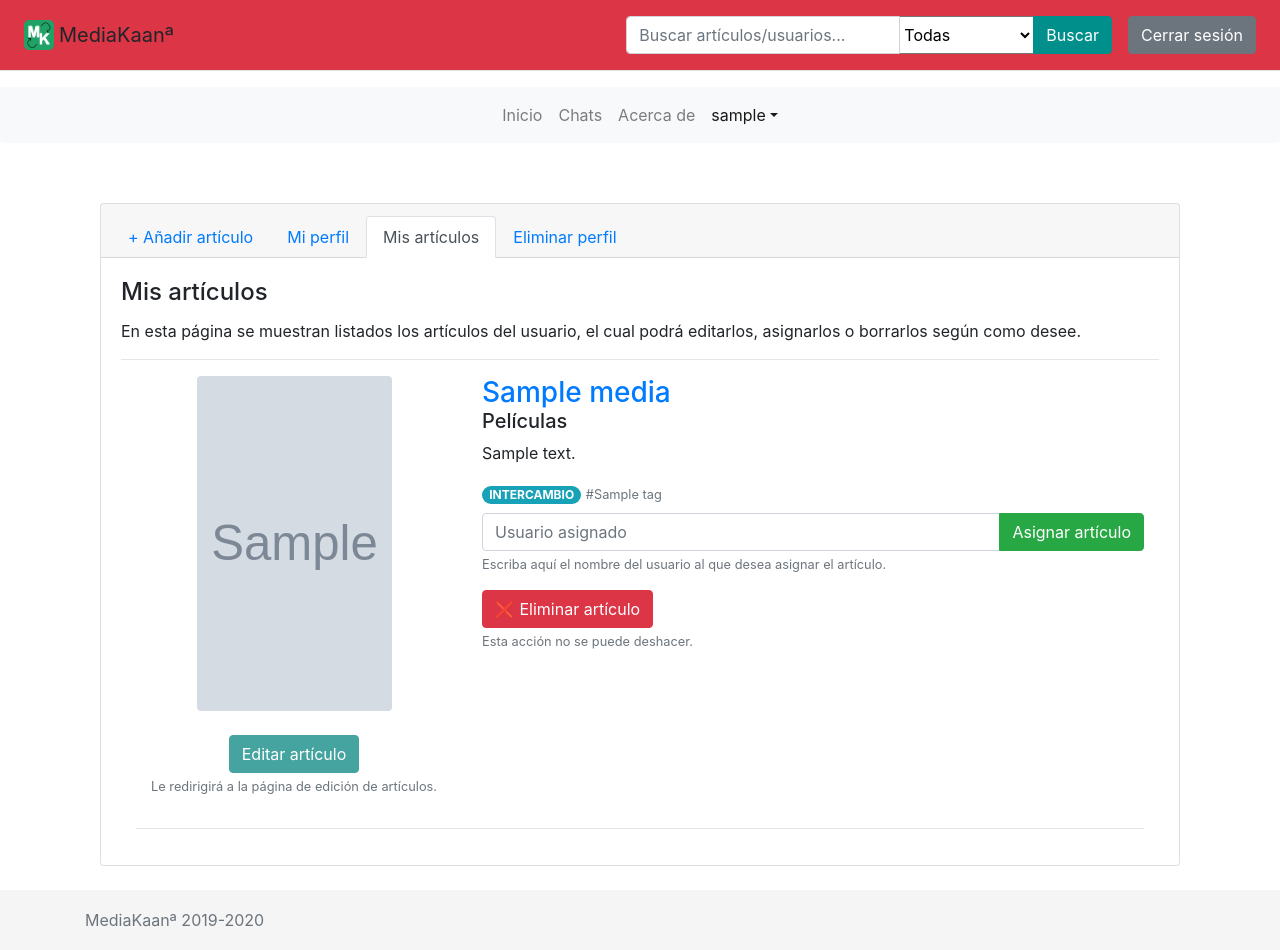
After one commit to micheldevs/MediaKaan, a Django app: a page that uses templates/gestionUsuarios/base.html in a window 1280 px wide. The commit adds this page. Run offline with Django 3.2, Linux system fonts and the light colour scheme; a user stored in the database is signed in; tables that the repository leaves empty hold one stand-in row (values such as "Sample post"); grey boxes marked "Sample" are stand-in pictures; some libraries are stand-ins or nearby versions.

Commit message:
Implementado muestra de artículos del usuario

```diff
--- a/gestionArticulos/urls.py
+++ b/gestionArticulos/urls.py
@@ -6,5 +6,6 @@ app_name = 'gestionArticulos'
 urlpatterns = [
     url(r'^resultados/$', views.articles_results, name='artresults'),
     url(r'^articulo/$', views.article, name='art'),
-    url(r'^registrararticulo/$', views.add_article, name='add_article')
+    url(r'^registrararticulo/$', views.add_article, name='add_article'),
+    url(r'^misarticulos/$', views.my_articles, name='my_articles'),
 ]
--- a/gestionArticulos/views.py
+++ b/gestionArticulos/views.py
@@ -144,3 +144,16 @@ def add_article(request):
     return render(request, 'gestionArticulos/addarticle.html', {'media_form': media_form,
                                                                 'tagserror': tagserror,
                                                                 'registered': registered})
+
+@login_required
+def my_articles(request):
+    """
+    Devolverá al usuario una plantilla con sus artículos.
+    """
+
+    try:
+        articulos = Media.objects.filter(propietario=request.user)
+    except:
+        articulos = None
+
+    return render(request, 'gestionArticulos/myarticles.html', {'articulos': articulos})
--- a/templates/gestionArticulos/addarticle.html
+++ b/templates/gestionArticulos/addarticle.html
@@ -14,7 +14,7 @@
                 <a class="nav-link" href="{% url 'gestionUsuarios:my_profile' %}">Mi perfil</a>
             </li>
             <li class="nav-item waves-effect waves-light">
-                <a class="nav-link" href="#">Mis artículos</a>
+                <a class="nav-link" href="{% url 'gestionArticulos:my_articles' %}">Mis artículos</a>
             </li>
             <li class="nav-item waves-effect waves-light">
                 <a class="nav-link" href="{% url 'gestionUsuarios:delete_user' %}">Eliminar perfil</a>
--- /dev/null
+++ b/templates/gestionArticulos/myarticles.html
@@ -0,0 +1,98 @@
+{% extends "gestionUsuarios/base.html" %}
+{% block title %} MediaKaanª | Añadir artículo {% endblock %}
+{% load static %}
+{% load widget_tweaks %}
+{% block body_block %}
+<div class="card">
+    <div class="card-header">
+        <ul class="nav nav-tabs card-header-tabs">
+            <li class="nav-item waves-effect waves-light">
+                <a class="nav-link" href="{% url 'gestionArticulos:add_article' %}"><span
+                        class="glyphicon">&#x2b;</span> Añadir artículo</a>
+            </li>
+            <li class="nav-item waves-effect waves-light">
+                <a class="nav-link" href="{% url 'gestionUsuarios:my_profile' %}">Mi perfil</a>
+            </li>
+            <li class="nav-item waves-effect waves-light">
+                <a class="nav-link active" href="{% url 'gestionArticulos:my_articles' %}">Mis artículos</a>
+            </li>
+            <li class="nav-item waves-effect waves-light">
+                <a class="nav-link" href="{% url 'gestionUsuarios:delete_user' %}">Eliminar perfil</a>
+            </li>
+        </ul>
+    </div>
+    <div class="card-body">
+        <h4 class="card-title">Mis artículos</h4>
+        <p>En esta página se muestran listados los artículos del usuario, el cual podrá editarlos, asignarlos o borrarlos según como desee.</p>
+        <hr>
+        <div class="container">
+            {% if not articulos %}
+            <div class="row justify-content-center">
+                <div class="col-6 text-center">
+                    <p>Aún no tienes artículos registrados, registra uno aquí.</p>
+                    <a class="btn btn-success" href="{% url 'gestionArticulos:add_article' %}" role="button">Registrar artículo</a>
+                </div>
+            </div>
+            {% else %}
+            {% for articulo in articulos %}
+            <div class="row">
+                <div class="col-12 col-lg-4 col-md-6 text-center">
+                    <img class="rounded" src="{% get_media_prefix %}{{articulo.fotoart}}"
+                        height="335" width="195">
+                    <br>
+                    <br>
+                    <a class="btn btn-success" href="#" style="background-color: #45a3a0; border-color: #45a3a0;" role="button">Editar artículo</a>
+                    <small class="form-text text-muted">
+                        <p>Le redirigirá a la página de edición de artículos.</p>
+                    </small>
+                </div>
+                <div class="col-12 col-lg-8 col-md-6">
+                    <a href="{% url 'gestionArticulos:art' %}?id={{articulo.media_id}}"><h3 class="mb-0 text-truncated">{{articulo.nombre}}</h3></a>
+                    <h5>{{articulo.categoria_text}}</h5>
+                    <p>
+                        {{articulo.descripcion}}
+                    </p>
+                    {% if articulo.accion == "INTERCAMBIO" %}
+                    <span class="badge badge-pill badge-info">{{articulo.accion}}</span>
+                    {% elif articulo.accion == "DONO" %}
+                    <span class="badge badge-pill badge-success">{{articulo.accion}}</span>
+                    {% else %}
+                    <span class="badge badge-pill badge-primary">{{articulo.accion}}</span>
+                    {% endif %}
+                    <small>
+                        {% for tag in articulo.tags.all %}
+                        <a href="{% url 'gestionArticulos:artresults' %}?consulta={{tag.name}},&categoria=Todas">
+                            <label class="text-muted">#{{tag.name}}</label>
+                        </a>
+                        {% endfor %}
+                    </small>
+                    <form method="post">
+                        {% csrf_token %}
+                        <div class="form-group">
+                            <div class="input-group">
+                                <input class="form-control" type="text" name="asignado" placeholder="Usuario asignado">
+                                <span class="input-group-append">
+                                   <button type="submit" name="asignar" value="{{articulo.media_id}}" class="btn btn-success">Asignar artículo</button>
+                                </span>
+                            </div>
+                            <small class="form-text text-muted">
+                                <p>Escriba aquí el nombre del usuario al que desea asignar el artículo.</p>
+                            </small>
+                        </div>
+                        <div class="form-group">
+                            <button type="submit" name="eliminar" value="{{articulo.media_id}}" class="btn btn-danger">&#10060; Eliminar artículo</button>
+                            <small class="form-text text-muted">
+                                <p>Esta acción no se puede deshacer.</p>
+                            </small>
+                        </div>
+                    </form>
+                </div>
+            </div>
+            <hr>
+            {% endfor %}
+            {% endif %}
+        </div>
+    </div>
+</div>
+<br>
+{% endblock %}
--- a/templates/gestionUsuarios/base.html
+++ b/templates/gestionUsuarios/base.html
@@ -84,7 +84,7 @@
                      <a class="nav-link dropdown-toggle" data-toggle="dropdown" href="#" role="button" aria-haspopup="true" aria-expanded="false">{{ user.username }}</a>
                      <div class="dropdown-menu">
                        <a class="dropdown-item" href="{% url 'gestionUsuarios:my_profile' %}">Mi perfil</a>
-                       <a class="dropdown-item" href="#">Mis artículos</a>
+                       <a class="dropdown-item" href="{% url 'gestionArticulos:my_articles' %}">Mis artículos</a>
                        <div class="dropdown-divider"></div>
                        <a class="dropdown-item" href="{% url 'logout' %}">Cerrar sesión</a>
                      </div>
--- a/templates/gestionUsuarios/deleteprofile.html
+++ b/templates/gestionUsuarios/deleteprofile.html
@@ -12,7 +12,7 @@
           <a class="nav-link" href="{% url 'gestionUsuarios:my_profile' %}">Mi perfil</a>
         </li>
         <li class="nav-item waves-effect waves-light">
-          <a class="nav-link" href="#">Mis artículos</a>
+          <a class="nav-link" href="{% url 'gestionArticulos:my_articles' %}">Mis artículos</a>
         </li>
         <li class="nav-item waves-effect waves-light">
           <a class="nav-link active" href="{% url 'gestionUsuarios:delete_user' %}">Eliminar perfil</a>
```
